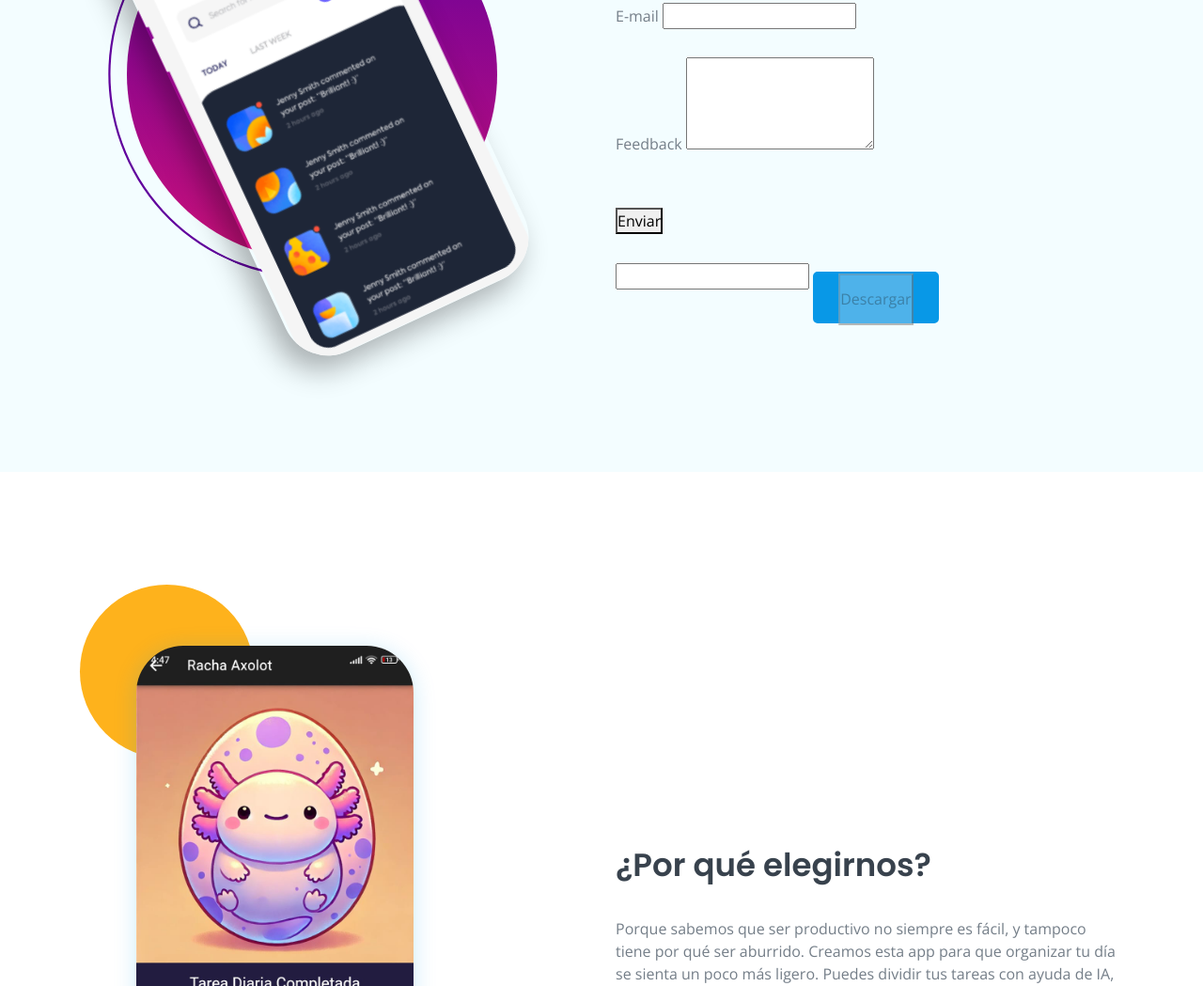
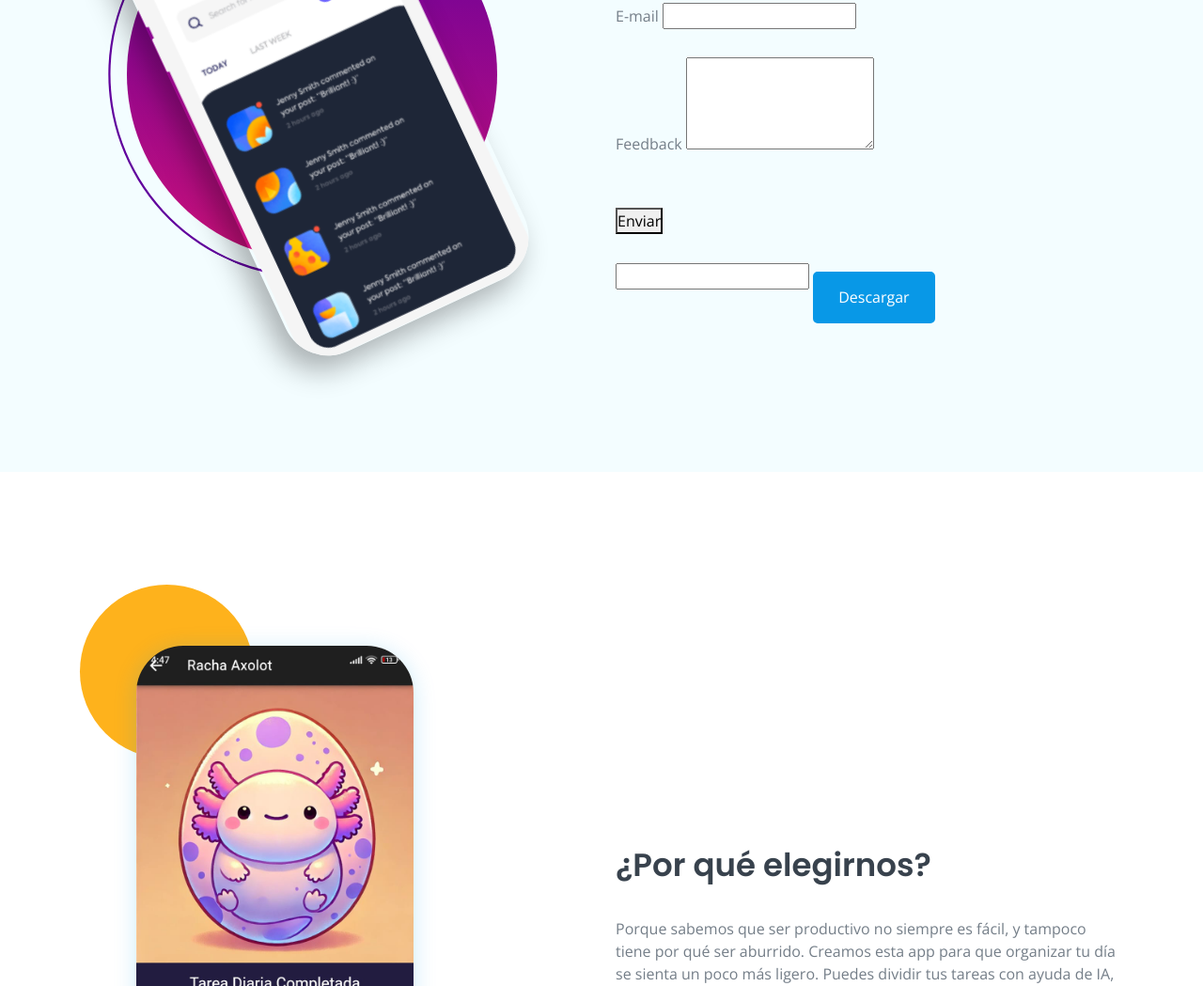
Before and after one commit to laura2444/Productivity_landing, a plain HTML site: page index.html in a window 1280 px wide. Shown: the part 1937-2986 px from the top of the page at 94% size. Drawn offline with nearby package versions, Linux system fonts and the light colour scheme.

Commit message:
Modificacion menor

```diff
--- a/index.html
+++ b/index.html
@@ -269,8 +269,8 @@
                         <input type="text" id="nombre">
                         <a id="enlace"
                             href="https://laura2444.github.io/Productivity_landing/assets/download/gumbal.jpg"
-                            download="gumbal" class="main-btn">
-                            <button id="descargar" disabled>Descargar</button>
+                            download="gumbal">
+                            <button id="descargar" disabled class="main-btn">Descargar</button>
                         </a>
                         <script>
                             const input = document.getElementById('nombre');
```
